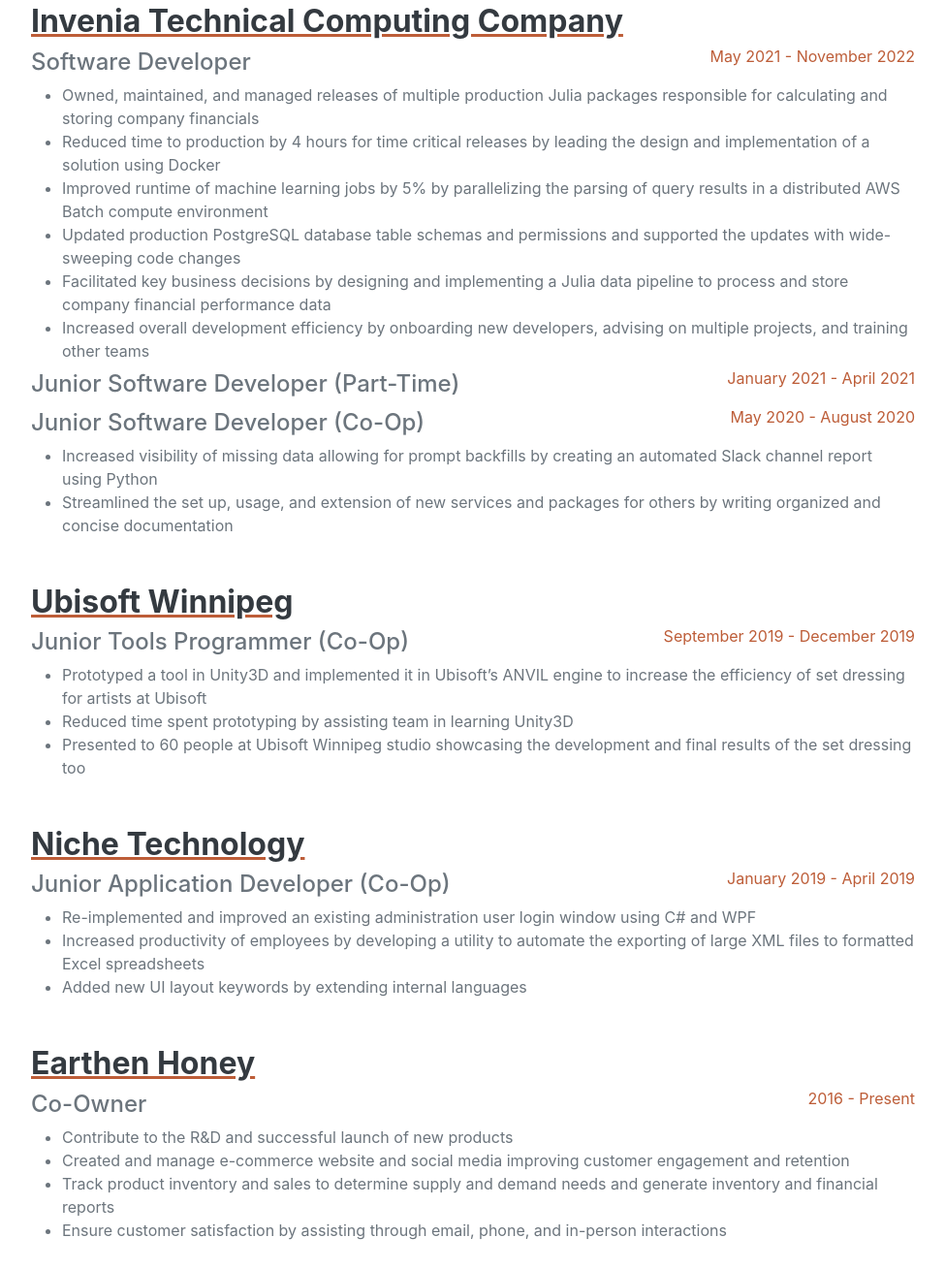
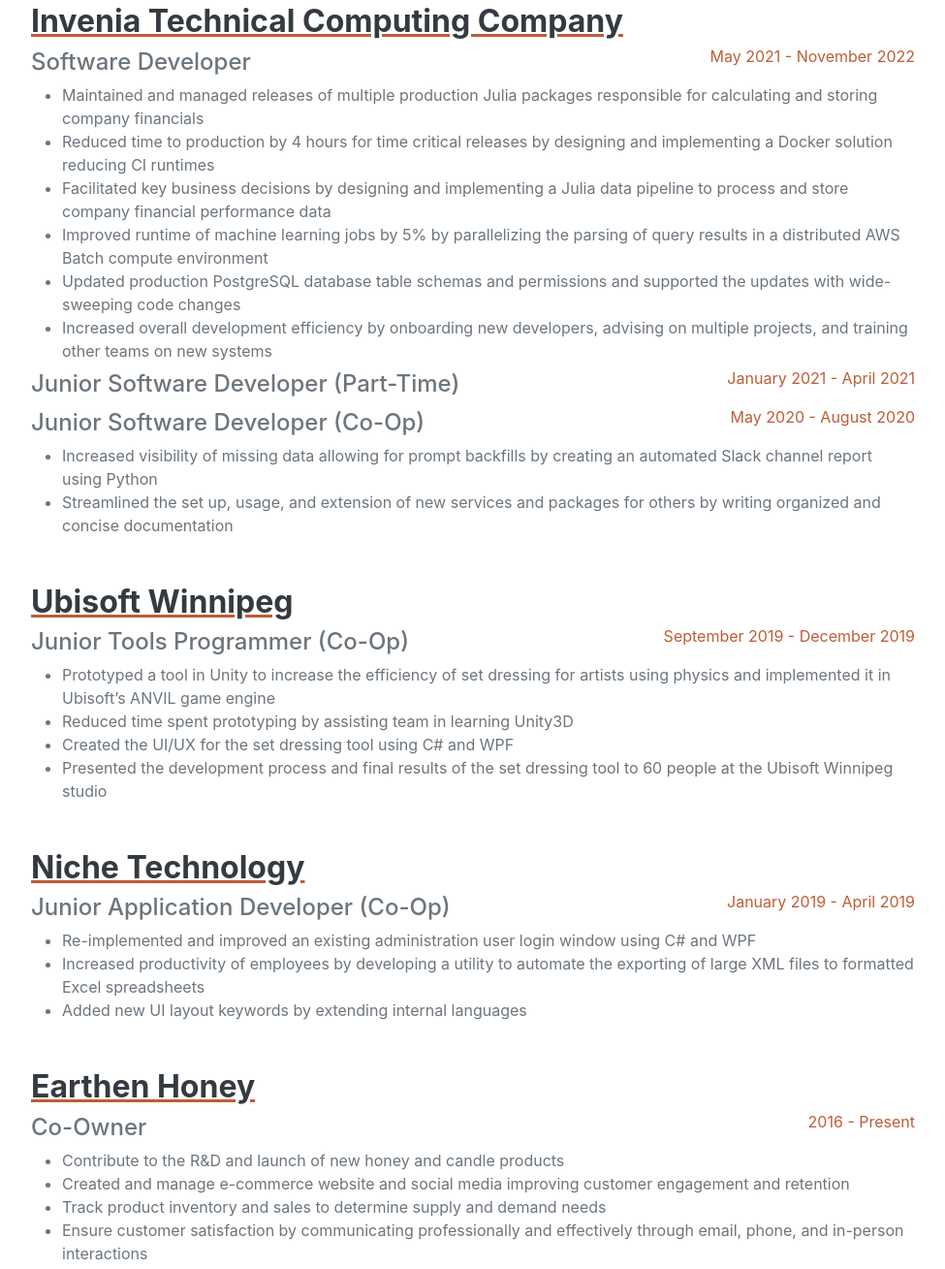
Before and after one commit to TylerLoewen/TylerLoewen.github.io, a plain HTML site: page index.html in a window 1280 px wide. Shown: the part 993-2302 px from the top of the page at 97% size, without its empty margins (288-1263 px from the left). Drawn offline with nearby package versions, Linux system fonts and the light colour scheme; a web font is replaced by a local one.

Commit message:
Update copy

```diff
--- a/index.html
+++ b/index.html
@@ -74,12 +74,12 @@
                             <div class="flex-shrink-0"><p class="text-primary">May 2021 - November 2022</p></div>
                         </div>
                         <ul class="mb-1">
-                            <li>Owned, maintained, and managed releases of multiple production Julia packages responsible for calculating and storing company financials</li>
-                            <li>Reduced time to production by 4 hours for time critical releases by leading the design and implementation of a solution using Docker</li>
+                            <li>Maintained and managed releases of multiple production Julia packages responsible for calculating and storing company financials</li>
+                            <li>Reduced time to production by 4 hours for time critical releases by designing and implementing a Docker solution reducing CI runtimes</li>
+                            <li>Facilitated key business decisions by designing and implementing a Julia data pipeline to process and store company financial performance data</li>
                             <li>Improved runtime of machine learning jobs by 5% by parallelizing the parsing of query results in a distributed AWS Batch compute environment</li>
                             <li>Updated production PostgreSQL database table schemas and permissions and supported the updates with wide-sweeping code changes</li>
-                            <li>Facilitated key business decisions by designing and implementing a Julia data pipeline to process and store company financial performance data</li>
-                            <li>Increased overall development efficiency by onboarding new developers, advising on multiple projects, and training other teams</li>
+                            <li>Increased overall development efficiency by onboarding new developers, advising on multiple projects, and training other teams on new systems</li>
                         </ul>
                         <div class="d-flex flex-column flex-md-row justify-content-between">
                             <div class="flex-grow-1">
@@ -109,9 +109,10 @@
                             <div class="flex-shrink-0"><p class="text-primary">September 2019 - December 2019</p></div>
                         </div>
                         <ul>
-                            <li>Prototyped a tool in Unity3D and implemented it in Ubisoft’s ANVIL engine to increase the efficiency of set dressing for artists at Ubisoft</li>
+                            <li>Prototyped a tool in Unity to increase the efficiency of set dressing for artists using physics and implemented it in Ubisoft’s ANVIL game engine</li>
                             <li>Reduced time spent prototyping by assisting team in learning Unity3D</li>
-                            <li>Presented to 60 people at Ubisoft Winnipeg studio showcasing the development and final results of the set dressing too</li>
+                            <li>Created the UI/UX for the set dressing tool using C# and WPF</li>
+                            <li>Presented the development process and final results of the set dressing tool to 60 people at the Ubisoft Winnipeg studio</li>
                         </ul>
                     </div>
                     <div class="mb-5">
@@ -141,10 +142,10 @@
                             <div class="flex-shrink-0"><p class="text-primary">2016 - Present</p></div>
                         </div>
                         <ul>
-                            <li>Contribute to the R&D and successful launch of new products</li>
+                            <li>Contribute to the R&D and launch of new honey and candle products</li>
                             <li>Created and manage e-commerce website and social media improving customer engagement and retention</li>
-                            <li>Track product inventory and sales to determine supply and demand needs and generate inventory and financial reports</li>
-                            <li>Ensure customer satisfaction by assisting through email, phone, and in-person interactions</li>
+                            <li>Track product inventory and sales to determine supply and demand needs</li>
+                            <li>Ensure customer satisfaction by communicating professionally and effectively through email, phone, and in-person interactions</li>
                         </ul>
                     </div>
                 </div>
@@ -195,17 +196,17 @@
                         <li>PostgreSQL</li>
                         <li>Python</li>
                         <li>Java</li>
+                        <li>JavaScript</li>
                         <li>C++</li>
                     </ul>
                     <div class="subheading mb-1 text-capitalize">Tools & Technologies</div>
                     <ul>
                         <li>AWS (Batch, EC2, ECR, CloudFormation, S3)</li>
+                        <li>Docker</li>
                         <li>WPF</li>
-                        <li>Unity3D</li>
-                        <li>Docker</li>
+                        <li>Unity</li>
+                        <li>React.js, Redux</li>
                         <li>Git, Perforce</li>
-                        <li>GitLab CI/CD</li>
-
                     </ul>
                     <div class="subheading mb-1 text-capitalize">Workflow</div>
                     <ul>
```
